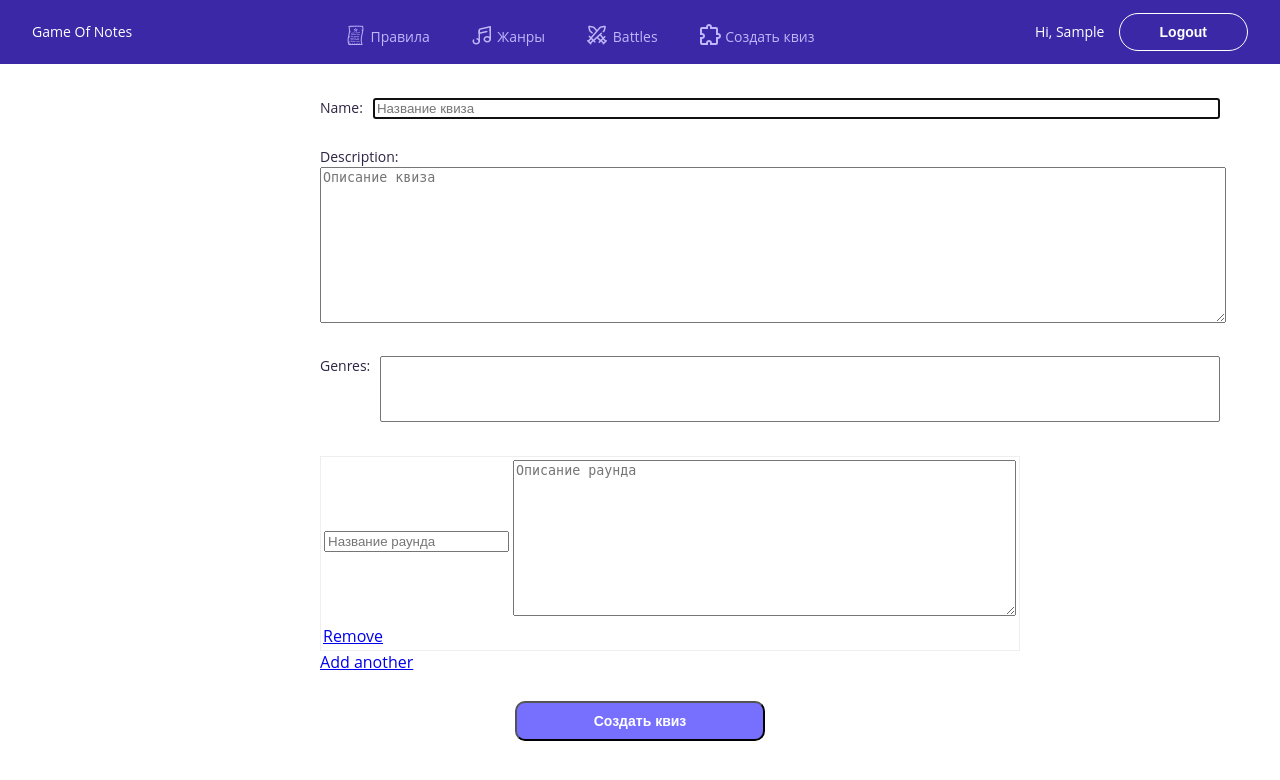
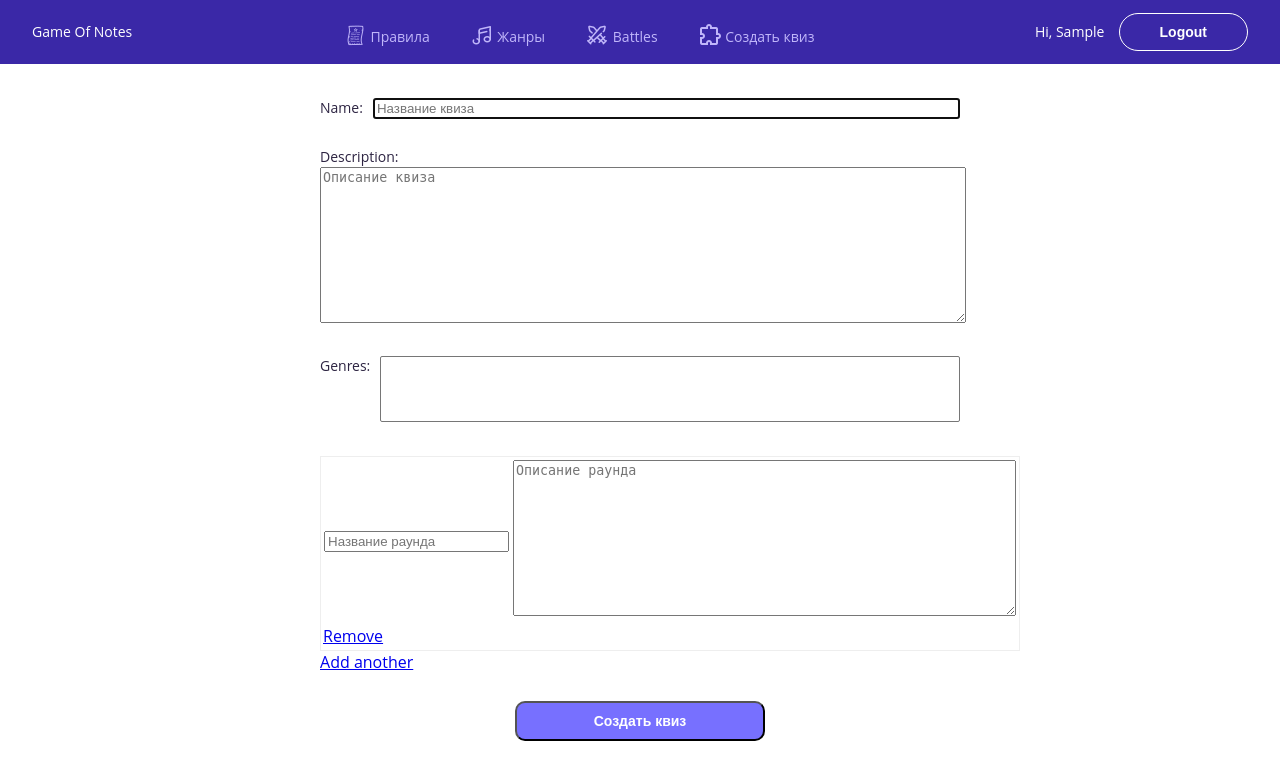
Before and after one commit to lyamire/game_of_tones, a Django app: page /quiz/new in a window 1280 px wide. Shown: the top 780 px of the page. Run offline with Django 5.2, Linux system fonts and the light colour scheme; the visitor is signed in with stand-in values (Sample User, id 1); data that the repository does not hold is empty; some libraries are stand-ins or nearby versions.

Commit message:
styles quiz

```diff
--- a/static/style.css
+++ b/static/style.css
@@ -95,12 +95,21 @@ table {
     font-size: 14px;
 }
 
-.form-center, .create-quiz, .create-question {
+.create-quiz,
+.create-question {
     display: flex;
     justify-content: center;
+    /*flex-direction: column;*/
 }
 
-.create-quiz form, .create-question form {
+.form-center {
+    display: flex;
+    justify-content: center;
+    flex-direction: column;
+}
+
+.create-quiz form,
+.create-question form {
     display: flex;
     flex-direction: column;
     width: 640px;
@@ -130,7 +139,8 @@ table {
     justify-content: space-between;
 }
 
-.quiz-details p:has(input),p:has(select) {
+.quiz-details p:has(input),
+.quiz-details p:has(select) {
     width: 100%;
     display: inline-flex;
     justify-content: space-between;
@@ -140,11 +150,12 @@ table {
     width: 100%;
 }
 
-.quiz-details p textarea {
+.quiz-details p > textarea {
     width: 100%;
 }
 
-.quiz-details input,select {
+.quiz-details p > input[type=text],
+.quiz-details p > select {
     width: 100%;
     margin-left: 10px;
 }
@@ -446,7 +457,7 @@ table {
 }
 
 .quiz-details{
-    width: 900px;
+    width: 640px;
     display: flex;
     justify-content: center;
     flex-direction: column;
@@ -472,3 +483,16 @@ input[type=submit].submit-btn {
 input[type=submit].submit-btn:hover{
     background-color: #7770ff;
 }
+
+.file audio{
+    width: 400px;
+}
+
+.answers{
+    display: flex;
+    flex-direction: column;
+}
+
+fieldset{
+    border: none;
+}
```
Also changed, not shown: quiz/templates/quiz/question_create.html (+4 -4 lines), quiz/templates/quiz/question_details.html (+21 -15 lines).
